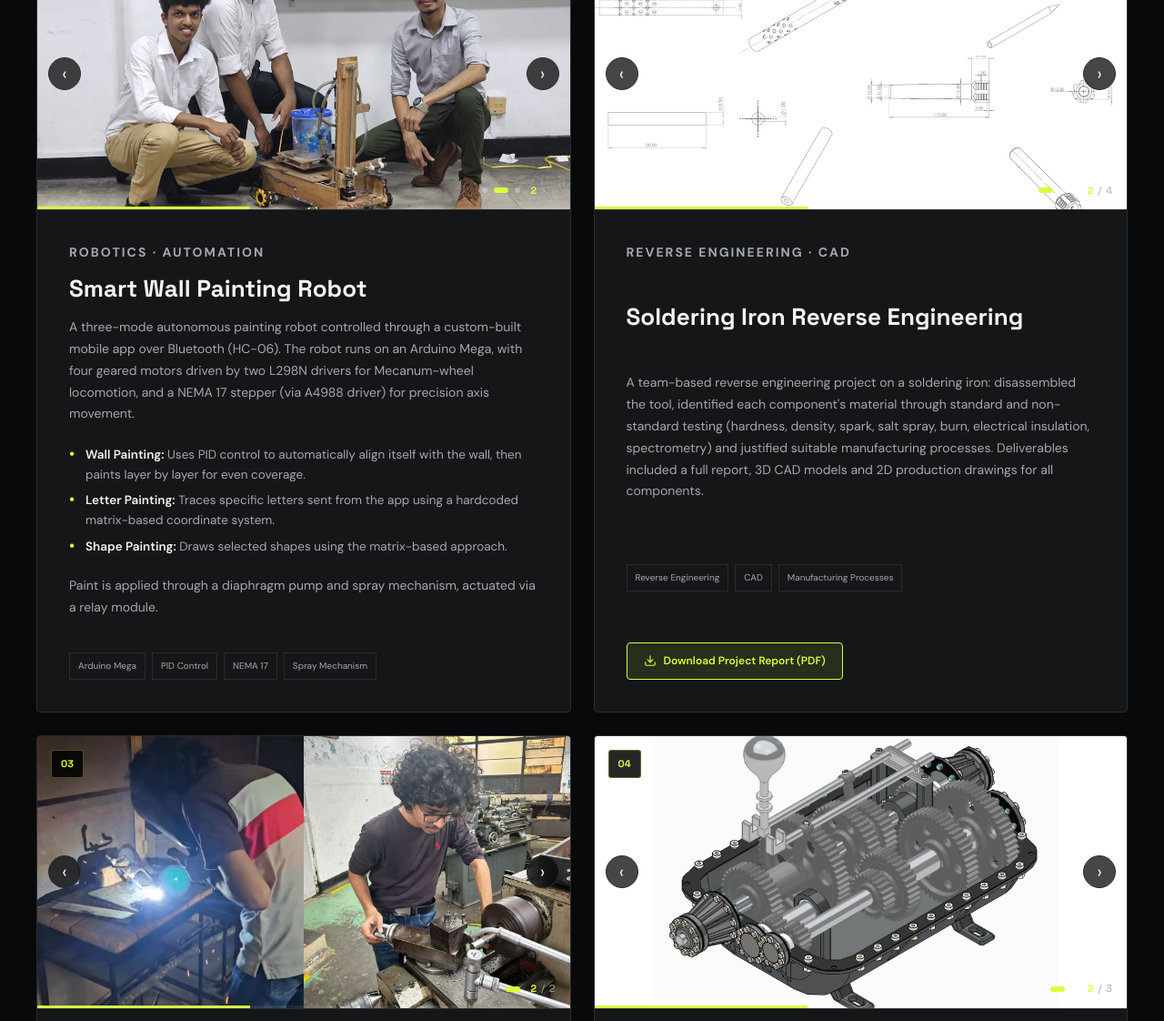
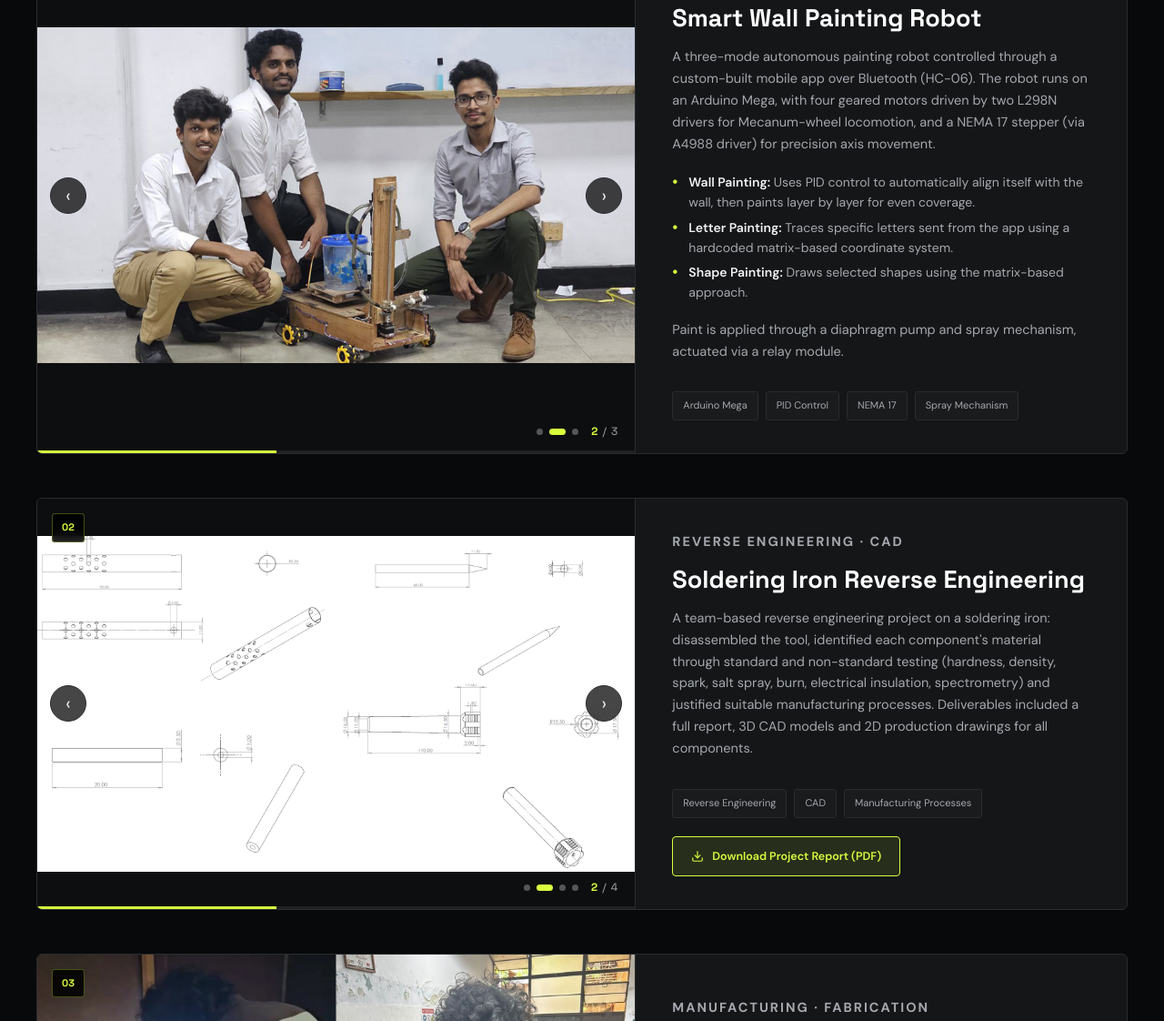
Before and after one commit to anuk30/Anuk-Portfolio, a plain HTML site: page index.html in a window 1280 px wide. Shown: the part 3868-4990 px from the top of the page at 91% size. Drawn offline with Linux system fonts and the light colour scheme.

Commit message:
Updated Project Section

```diff
--- a/css/style.css
+++ b/css/style.css
@@ -44,23 +44,26 @@ a{color:inherit;text-decoration:none} img{width:100%;display:block} button{font-
 .slider-progress{position:absolute;bottom:0;left:0;width:100%;height:3px;background:rgba(255,255,255,.08);z-index:10}
 .progress-bar{height:100%;width:0%;background:var(--accent);transition:width linear}
 .visual-placeholder{height:360px;margin-top:50px;background:linear-gradient(135deg,#1b1f21,#0d0e10);border:1px solid var(--border);display:flex;align-items:center;justify-content:center;color:#666;font-family:var(--display);letter-spacing:2px;overflow:hidden;border-radius:4px}.visual-placeholder img{width:100%;height:100%;object-fit:cover;display:block}
-.projects-grid{display:grid;grid-template-columns:1fr 1fr;gap:25px}.project-card{background:var(--card);border:1px solid var(--border);overflow:hidden;transition:.4s;border-radius:4px;display:flex;flex-direction:column;justify-content:space-between}.project-card:hover{transform:translateY(-7px);border-color:#45494e}
+.projects-grid{display:flex;flex-direction:column;gap:48px}.project-card{background:var(--card);border:1px solid var(--border);overflow:hidden;transition:.4s;border-radius:6px;display:grid;grid-template-columns:1.22fr 1fr;align-items:stretch}.project-card:hover{transform:translateY(-5px);border-color:#45494e;box-shadow:0 12px 30px rgba(0,0,0,.4)}
 .project-image{position:relative;height:300px;overflow:hidden}.project-image img{width:100%;height:100%;object-fit:cover;display:block}.placeholder-wide{background:linear-gradient(135deg,#1b1f21,#0d0e10);display:flex;align-items:center;justify-content:center;color:#666;text-align:center;font-family:var(--display);letter-spacing:2px}
-.project-slider{width:100%;height:300px;margin-top:0;border-radius:0;border:none;border-bottom:1px solid var(--border);aspect-ratio:auto}
-.project-slider .slider-arrow{width:36px;height:36px;font-size:20px}
-.project-slider .slider-arrow.prev-btn{left:12px}
-.project-slider .slider-arrow.next-btn{right:12px}
-.project-slider .slider-controls{bottom:12px;right:15px;gap:12px}
-.project-slider .slider-dot{width:6px;height:6px}
-.project-slider .slider-dot.active{width:16px}
-.project-slider .slider-counter{font-size:11px}
-.project-number{position:absolute;top:15px;left:15px;padding:6px 10px;background:rgba(0,0,0,.85);backdrop-filter:blur(6px);color:var(--accent);font-family:var(--display);font-size:11px;font-weight:700;border-radius:3px;z-index:10;border:1px solid rgba(216,255,62,.3)}
-.project-content{padding:35px;display:flex;flex-direction:column;flex-grow:1;justify-content:space-between}.project-category{font-size:10px;margin-bottom:15px}.project-content h3{font-family:var(--display);font-size:26px;line-height:1.2;margin-bottom:15px}.project-content>p{color:var(--muted);font-size:14px;line-height:1.7;margin-bottom:12px}
-.project-bullets{list-style:none;margin:10px 0 14px;padding:0}.project-bullets li{position:relative;padding-left:18px;margin-bottom:7px;color:var(--muted);font-size:13.5px;line-height:1.6}.project-bullets li::before{content:"•";position:absolute;left:0;color:var(--accent);font-weight:bold;font-size:16px;line-height:1.2}.project-bullets li strong{color:var(--text);font-weight:600}
-.tags{display:flex;flex-wrap:wrap;gap:7px;margin-top:25px}.tags span,.skill-list span{padding:6px 9px;border:1px solid var(--border);color:var(--muted);font-size:10px}
-.project-actions{margin-top:25px}
-.btn-download-report{display:inline-flex;align-items:center;gap:8px;padding:10px 18px;background:rgba(216,255,62,.1);border:1px solid var(--accent);color:var(--accent);border-radius:4px;font-size:12px;font-weight:600;transition:.3s;text-decoration:none}
-.btn-download-report:hover{background:var(--accent);color:#000;transform:translateY(-2px)}
+.project-slider{position:relative;width:100%;height:100%;min-height:unset;max-height:none;margin-top:0;border-radius:0;border:none;border-right:1px solid var(--border);background:#0d0e10;display:flex;align-items:center;justify-content:center}
+.project-slider .slider-track{position:relative;width:100%;aspect-ratio:16/9;height:auto;max-height:100%}
+.project-slider .slide{position:absolute;inset:0;display:flex;align-items:center;justify-content:center;background:#0d0e10}
+.project-slider .slide img{width:100%;height:100%;object-fit:contain;object-position:center;display:block}
+.project-slider .slider-arrow{width:40px;height:40px;font-size:20px}
+.project-slider .slider-arrow.prev-btn{left:14px}
+.project-slider .slider-arrow.next-btn{right:14px}
+.project-slider .slider-controls{bottom:14px;right:18px;gap:14px}
+.project-slider .slider-dot{width:7px;height:7px}
+.project-slider .slider-dot.active{width:18px}
+.project-slider .slider-counter{font-size:12px}
+.project-number{position:absolute;top:16px;left:16px;padding:6px 10px;background:rgba(0,0,0,.85);backdrop-filter:blur(6px);color:var(--accent);font-family:var(--display);font-size:11px;font-weight:700;border-radius:3px;z-index:10;border:1px solid rgba(216,255,62,.3)}
+.project-content{padding:36px 40px;display:flex;flex-direction:column;justify-content:center}.project-category{font-size:11px;letter-spacing:2px;font-weight:700;color:var(--accent);margin-bottom:12px}.project-content h3{font-family:var(--display);font-size:27px;line-height:1.25;margin-bottom:14px;color:#ffffff;font-weight:700}.project-content>p{color:var(--muted);font-size:14.5px;line-height:1.65;margin-bottom:12px}
+.project-bullets{list-style:none;margin:8px 0 12px;padding:0}.project-bullets li{position:relative;padding-left:18px;margin-bottom:6px;color:var(--muted);font-size:14px;line-height:1.55}.project-bullets li::before{content:"•";position:absolute;left:0;color:var(--accent);font-weight:bold;font-size:16px;line-height:1.2}.project-bullets li strong{color:var(--text);font-weight:600}
+.tags{display:flex;flex-wrap:wrap;gap:8px;margin-top:20px}.tags span,.skill-list span{padding:6px 11px;border:1px solid var(--border);color:var(--muted);font-size:11px;border-radius:3px;background:rgba(255,255,255,.02)}
+.project-actions{margin-top:20px}
+.btn-download-report{display:inline-flex;align-items:center;gap:9px;padding:11px 20px;background:rgba(216,255,62,.1);border:1px solid var(--accent);color:var(--accent);border-radius:4px;font-size:12.5px;font-weight:600;transition:.3s;text-decoration:none}
+.btn-download-report:hover{background:var(--accent);color:#000;transform:translateY(-2px);box-shadow:0 6px 18px rgba(216,255,62,.25)}
 .btn-download-report svg{stroke:currentColor}
 .project-link{display:inline-block;margin-top:30px;font-size:13px;font-weight:600}.project-link:hover{color:var(--accent)}
 .skills-grid{display:grid;grid-template-columns:repeat(2,1fr);border-top:1px solid var(--border);border-left:1px solid var(--border)}.skill-category{padding:54px 48px;border-right:1px solid var(--border);border-bottom:1px solid var(--border)}.skill-category h3{font-family:var(--display);font-size:28px;margin-bottom:32px;display:flex;align-items:center;gap:15px;color:#ffffff;font-weight:700}
@@ -91,6 +94,6 @@ a{color:inherit;text-decoration:none} img{width:100%;display:block} button{font-
 .timeline-detail{color:#ffffff;font-size:17px;font-weight:600;margin-bottom:4px;line-height:1.5}
 .contact-box{padding:80px;border:1px solid var(--border);background:var(--card);text-align:center}.contact-box h2{font-family:var(--display);font-size:clamp(40px,6vw,75px);line-height:1;letter-spacing:-3px;margin-bottom:25px}.contact-box h2 span{color:var(--accent)}.contact-box>p:not(.section-number){max-width:650px;margin:0 auto 30px;color:var(--muted)}.contact-email{display:inline-block;font-family:var(--display);font-size:clamp(20px,3vw,32px);color:var(--accent);margin-bottom:30px}.contact-links{display:flex;justify-content:center;gap:25px;color:var(--muted);font-size:14px}.contact-links a:hover{color:var(--accent)}
 footer{border-top:1px solid var(--border);padding:25px 24px}.footer-container{max-width:var(--max);margin:auto;display:flex;justify-content:space-between;gap:20px;color:#666;font-size:12px}
-@media(max-width:900px){.nav-menu{position:fixed;top:78px;left:0;width:100%;background:var(--bg);flex-direction:column;align-items:center;padding:30px;transform:translateY(-150%);transition:.4s;border-bottom:1px solid var(--border)}.nav-menu.active{transform:translateY(0)}.menu-toggle{display:block}.hero-container{grid-template-columns:1fr;gap:60px}.about-grid{grid-template-columns:1fr;gap:50px}}
-@media(max-width:650px){.section{padding:80px 20px}.hero h1{font-size:55px;letter-spacing:-3px}.hero h2{font-size:20px}.hero-buttons{flex-direction:column;align-items:stretch}.btn{text-align:center}.projects-grid,.skills-grid{grid-template-columns:1fr}.experience-card{padding:25px}.experience-header{flex-direction:column}.experience-header h3{font-size:32px}.slider-container{height:300px;margin-top:30px}.slider-arrow{width:36px;height:36px;font-size:18px}.slide-caption{padding:30px 15px 15px;font-size:11px}.timeline-item{grid-template-columns:1fr;gap:15px;padding-left:25px}.timeline-content{flex-direction:column;align-items:flex-start;gap:18px}.contact-box{padding:50px 25px}.contact-links{flex-direction:column;gap:10px}.footer-container{flex-direction:column}}
+@media(max-width:900px){.nav-menu{position:fixed;top:78px;left:0;width:100%;background:var(--bg);flex-direction:column;align-items:center;padding:30px;transform:translateY(-150%);transition:.4s;border-bottom:1px solid var(--border)}.nav-menu.active{transform:translateY(0)}.menu-toggle{display:block}.hero-container{grid-template-columns:1fr;gap:60px}.about-grid{grid-template-columns:1fr;gap:50px}.project-card{grid-template-columns:1fr}.project-slider{width:100%;aspect-ratio:16/9;height:auto;border-right:none;border-bottom:1px solid var(--border)}.project-slider .slider-track{width:100%;height:100%;aspect-ratio:16/9}.project-content{padding:32px 24px}}
+@media(max-width:650px){.section{padding:80px 20px}.hero h1{font-size:55px;letter-spacing:-3px}.hero h2{font-size:20px}.hero-buttons{flex-direction:column;align-items:stretch}.btn{text-align:center}.skills-grid{grid-template-columns:1fr}.projects-grid{gap:30px}.project-slider{width:100%;aspect-ratio:16/9;height:auto}.project-content{padding:24px 18px}.project-content h3{font-size:24px}.experience-card{padding:25px}.experience-header{flex-direction:column}.experience-header h3{font-size:32px}.slider-container{height:300px;margin-top:30px}.slider-arrow{width:36px;height:36px;font-size:18px}.slide-caption{padding:30px 15px 15px;font-size:11px}.timeline-item{grid-template-columns:1fr;gap:15px;padding-left:25px}.timeline-content{flex-direction:column;align-items:flex-start;gap:18px}.contact-box{padding:50px 25px}.contact-links{flex-direction:column;gap:10px}.footer-container{flex-direction:column}}
 .reveal{opacity:0;transform:translateY(30px);transition:opacity .7s ease,transform .7s ease}.reveal.show{opacity:1;transform:translateY(0)}
```
